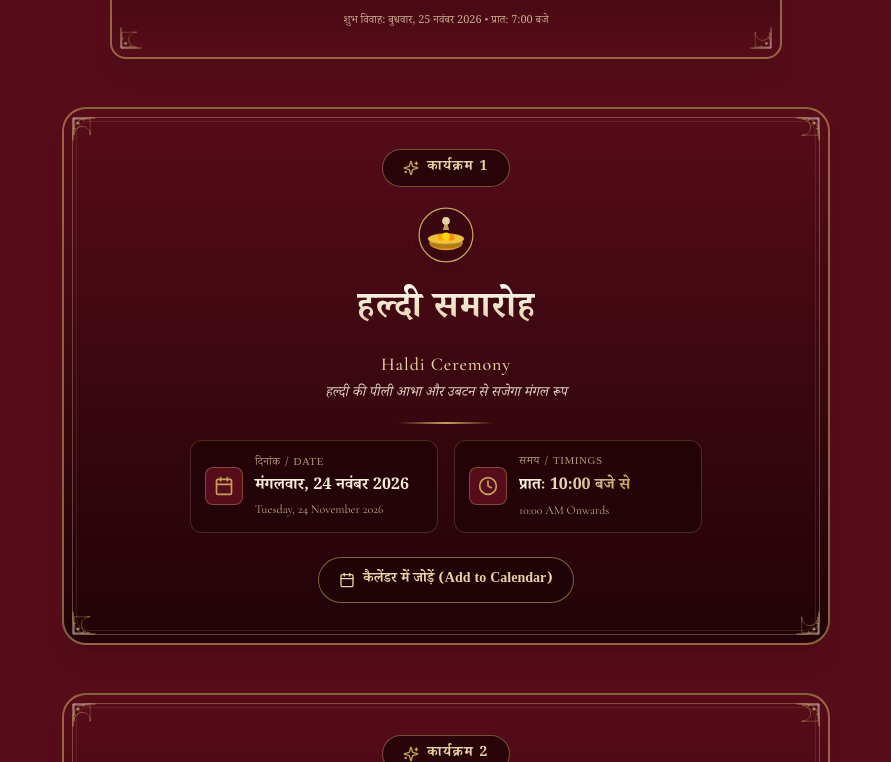
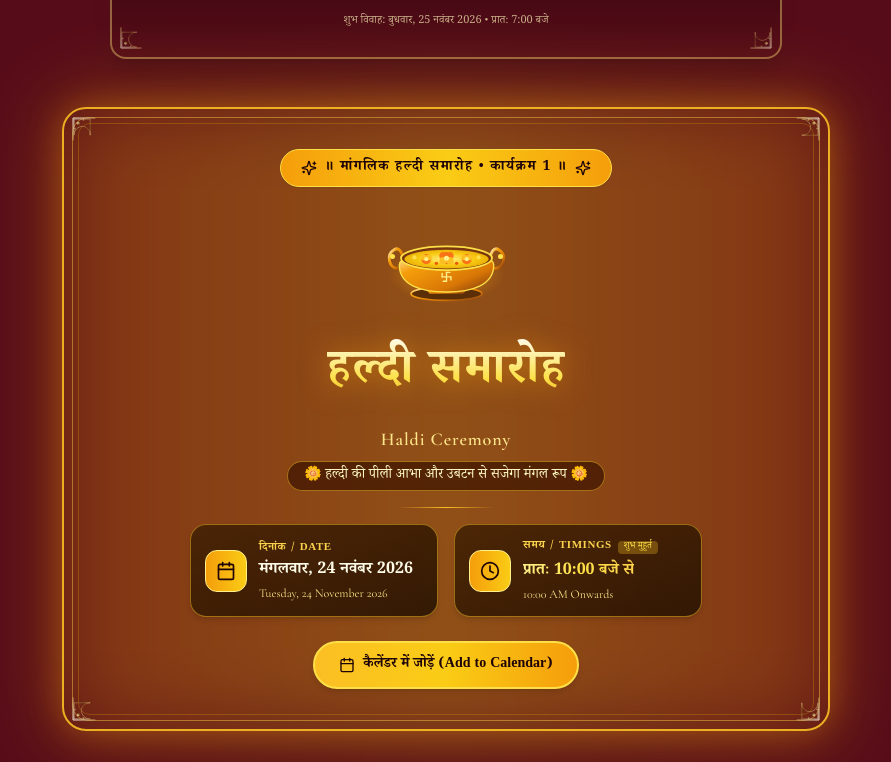
Before and after one commit to Eshbanoliver/wedding-card-design, a React (Vite) app: page / in a window 1280 px wide. Shown: the part 4098-4860 px from the top of the page, without its empty margins (194-1085 px from the left). Built offline with nearby package versions, Linux system fonts and the light colour scheme; a web font is replaced by a local one.

Commit message:
updated files

```diff
--- a/src/components/CelebrationsTimeline.tsx
+++ b/src/components/CelebrationsTimeline.tsx
@@ -1,6 +1,11 @@
 import React, { useState, useEffect } from 'react';
 import { motion } from 'framer-motion';
-import { CornerOrnament, GoldDivider, RoyalMandapIllustration } from './OrnamentalSVGs';
+import {
+  CornerOrnament,
+  GoldDivider,
+  RoyalMandapIllustration,
+  RoyalHaldiUrliIllustration,
+} from './OrnamentalSVGs';
 import { Calendar, Clock, Sparkles } from 'lucide-react';
 import { useLanguage } from '../context/LanguageContext';
 
@@ -50,18 +55,11 @@ export const CelebrationsTimeline: React.FC = () => {
       timeEn: t.haldi.timeEn,
       tagline: t.haldi.tagline,
       isMainWedding: false,
+      isHaldi: true,
       svgIcon: (
-        <svg viewBox="0 0 100 100" className="w-16 h-16 mx-auto filter drop-shadow-md">
-          <circle cx="50" cy="50" r="42" fill="#380710" stroke="#C6A15B" strokeWidth="2" />
-          <ellipse cx="50" cy="62" rx="26" ry="12" fill="#D99B26" />
-          <path d="M 24 62 C 24 74 76 74 76 62 Z" fill="#B37D14" />
-          <ellipse cx="50" cy="56" rx="28" ry="8" fill="#F4C430" stroke="#C6A15B" strokeWidth="1.5" />
-          <circle cx="42" cy="54" r="5" fill="#FFA500" />
-          <circle cx="58" cy="54" r="5" fill="#FF8C00" />
-          <circle cx="50" cy="52" r="6" fill="#FFD700" />
-          <path d="M 45 42 L 55 42 L 52 32 L 48 32 Z" fill="#C6A15B" />
-          <circle cx="50" cy="28" r="6" fill="#E6D3A3" />
-        </svg>
+        <div className="w-full flex justify-center py-2">
+          <RoyalHaldiUrliIllustration size={135} />
+        </div>
       ),
     },
     {
@@ -74,6 +72,7 @@ export const CelebrationsTimeline: React.FC = () => {
       timeEn: t.mehndi.timeEn,
       tagline: t.mehndi.tagline,
       isMainWedding: false,
+      isHaldi: false,
       svgIcon: (
         <svg viewBox="0 0 100 100" className="w-16 h-16 mx-auto filter drop-shadow-md">
           <circle cx="50" cy="50" r="42" fill="#380710" stroke="#C6A15B" strokeWidth="2" />
@@ -102,6 +101,7 @@ export const CelebrationsTimeline: React.FC = () => {
       timeEn: t.wedding.timeEn,
       tagline: t.wedding.tagline,
       isMainWedding: true,
+      isHaldi: false,
       svgIcon: (
         <div className="w-full max-w-[280px] mx-auto py-1">
           <RoyalMandapIllustration className="w-full h-auto" />
@@ -193,6 +193,8 @@ export const CelebrationsTimeline: React.FC = () => {
       <div className="space-y-8 md:space-y-12">
         {events.map((evt, index) => {
           const isMain = evt.isMainWedding;
+          const isHaldi = evt.isHaldi;
+
           return (
             <motion.div
               key={evt.id}
@@ -202,127 +204,237 @@ export const CelebrationsTimeline: React.FC = () => {
               transition={{ duration: 0.8, delay: index * 0.15 }}
               className={`relative mx-auto w-full ${isMain ? 'max-w-4xl' : 'max-w-3xl'}`}
             >
-              {/* Special Glow for Main Wedding */}
+              {/* ─── SPECIAL GLOW ACCENTS ─── */}
+              {isHaldi && (
+                <div className="absolute -inset-2 bg-gradient-to-r from-amber-500/30 via-yellow-400/40 to-amber-500/30 rounded-3xl blur-2xl opacity-90 pointer-events-none" />
+              )}
               {isMain && (
                 <div className="absolute -inset-2 bg-gradient-to-r from-gold-antique/20 via-gold-champagne/25 to-gold-antique/20 rounded-3xl blur-xl opacity-75 pointer-events-none" />
               )}
 
-              {/* Event Card Container */}
+              {/* ─── EVENT CARD CONTAINER ─── */}
               <div
-                className={`relative border-2 ${
-                  isMain
+                className={`relative border-2 rounded-3xl p-6 sm:p-8 md:p-10 backdrop-blur-md overflow-hidden transition-all duration-300 ${
+                  isHaldi
+                    ? 'border-amber-400/90 shadow-[0_0_35px_rgba(245,158,11,0.35)] bg-gradient-to-b from-[#321703]/98 via-[#220D02]/98 to-[#150602]/98'
+                    : isMain
                     ? 'border-gold-antique shadow-gold-lg bg-gradient-to-b from-maroon-deep via-maroon-burgundy to-maroon-darkest'
                     : 'border-gold-antique/60 shadow-xl bg-gradient-to-b from-maroon-deep/85 via-maroon-burgundy/90 to-maroon-darkest/95'
-                } rounded-3xl p-6 sm:p-8 md:p-10 backdrop-blur-md overflow-hidden`}
+                }`}
               >
-                {/* Inner Gold Borders */}
-                <div className="absolute inset-2 border border-gold-champagne/30 rounded-2xl pointer-events-none" />
-                <div className="absolute inset-3 border border-gold-antique/15 rounded-xl pointer-events-none" />
+                {/* Inner Decorative Borders */}
+                <div
+                  className={`absolute inset-2 border rounded-2xl pointer-events-none ${
+                    isHaldi ? 'border-amber-300/45' : 'border-gold-champagne/30'
+                  }`}
+                />
+                <div
+                  className={`absolute inset-3.5 border rounded-xl pointer-events-none ${
+                    isHaldi ? 'border-yellow-500/25' : 'border-gold-antique/15'
+                  }`}
+                />
 
                 {/* Corner Ornaments */}
-                <CornerOrnament position="top-left" className="absolute top-2 left-2 opacity-75" size={isMain ? 34 : 26} />
-                <CornerOrnament position="top-right" className="absolute top-2 right-2 opacity-75" size={isMain ? 34 : 26} />
-                <CornerOrnament position="bottom-left" className="absolute bottom-2 left-2 opacity-75" size={isMain ? 34 : 26} />
-                <CornerOrnament position="bottom-right" className="absolute bottom-2 right-2 opacity-75" size={isMain ? 34 : 26} />
+                <CornerOrnament
+                  position="top-left"
+                  className={`absolute top-2 left-2 ${isHaldi ? 'text-amber-300 opacity-90' : 'opacity-75'}`}
+                  size={isMain ? 34 : 26}
+                />
+                <CornerOrnament
+                  position="top-right"
+                  className={`absolute top-2 right-2 ${isHaldi ? 'text-amber-300 opacity-90' : 'opacity-75'}`}
+                  size={isMain ? 34 : 26}
+                />
+                <CornerOrnament
+                  position="bottom-left"
+                  className={`absolute bottom-2 left-2 ${isHaldi ? 'text-amber-300 opacity-90' : 'opacity-75'}`}
+                  size={isMain ? 34 : 26}
+                />
+                <CornerOrnament
+                  position="bottom-right"
+                  className={`absolute bottom-2 right-2 ${isHaldi ? 'text-amber-300 opacity-90' : 'opacity-75'}`}
+                  size={isMain ? 34 : 26}
+                />
 
-                {/* Event Top Badge */}
+                {/* ─── EVENT TOP BADGE ─── */}
                 <div className="flex justify-center mb-4">
                   <div
-                    className={`inline-flex items-center gap-2 px-5 py-1.5 rounded-full border ${
-                      isMain
+                    className={`inline-flex items-center gap-2 px-5 py-1.5 rounded-full border shadow-sm ${
+                      isHaldi
+                        ? 'border-yellow-300 bg-gradient-to-r from-amber-500 via-yellow-400 to-amber-500 text-maroon-darkest font-extrabold shadow-[0_0_15px_rgba(245,158,11,0.5)]'
+                        : isMain
                         ? 'border-gold-champagne bg-maroon-deep text-gold-pale shadow-gold-sm'
                         : 'border-gold-antique/50 bg-maroon-darkest/80 text-gold-champagne'
                     }`}
                   >
-                    <Sparkles className="w-4 h-4 text-gold-antique" />
+                    <Sparkles className={`w-4 h-4 ${isHaldi ? 'text-maroon-darkest' : 'text-gold-antique'}`} />
                     <span className="font-devanagari text-xs md:text-sm font-bold tracking-widest uppercase leading-normal py-0.5">
-                      {t.karyakram} {index + 1}
+                      {isHaldi ? '॥ मांगलिक हल्दी समारोह • कार्यक्रम 1 ॥' : `${t.karyakram} ${index + 1}`}
                     </span>
+                    <Sparkles className={`w-4 h-4 ${isHaldi ? 'text-maroon-darkest' : 'text-gold-antique'}`} />
                   </div>
                 </div>
 
-                {/* Event Visual Illustration */}
+                {/* ─── EVENT VISUAL ILLUSTRATION ─── */}
                 <div className="my-3 flex justify-center">
                   {evt.svgIcon}
                 </div>
 
-                {/* Event Titles */}
+                {/* ─── EVENT TITLES ─── */}
                 <div className="text-center my-4">
                   <h3
-                    className={`font-devanagari font-extrabold text-transparent bg-clip-text bg-gradient-to-b from-[#FFFDF5] via-[#EADBBA] to-[#C6A15B] tracking-wide inline-block py-2 leading-normal ${
-                      isMain ? 'text-3xl sm:text-4xl md:text-5xl' : 'text-2xl sm:text-3xl md:text-4xl'
+                    className={`font-devanagari font-extrabold tracking-wide inline-block py-2 leading-normal ${
+                      isHaldi
+                        ? 'text-3xl sm:text-4xl md:text-5xl text-transparent bg-clip-text bg-gradient-to-b from-[#FFFDF0] via-[#FDE047] to-[#D97706] drop-shadow-[0_2px_14px_rgba(245,158,11,0.6)]'
+                        : isMain
+                        ? 'text-3xl sm:text-4xl md:text-5xl text-transparent bg-clip-text bg-gradient-to-b from-[#FFFDF5] via-[#EADBBA] to-[#C6A15B]'
+                        : 'text-2xl sm:text-3xl md:text-4xl text-transparent bg-clip-text bg-gradient-to-b from-[#FFFDF5] via-[#EADBBA] to-[#C6A15B]'
                     }`}
                   >
                     {evt.nameHi}
                   </h3>
-                  <p className="font-cormorant text-base sm:text-lg text-gold-champagne font-medium tracking-wider mt-1">
+                  <p
+                    className={`font-cormorant text-base sm:text-lg font-semibold tracking-wider mt-1 ${
+                      isHaldi ? 'text-amber-200' : 'text-gold-champagne'
+                    }`}
+                  >
                     {evt.nameEn}
                   </p>
-                  <p className="font-devanagari text-xs sm:text-sm text-cream/90 italic mt-1 leading-relaxed py-0.5">
-                    {evt.tagline}
-                  </p>
+
+                  {/* Haldi Tagline Banner */}
+                  <div className="mt-2 flex justify-center">
+                    <p
+                      className={`font-devanagari text-xs sm:text-sm leading-relaxed py-1 px-4 rounded-full border ${
+                        isHaldi
+                          ? 'bg-amber-950/80 border-amber-400/50 text-yellow-100 shadow-inner'
+                          : 'border-transparent text-cream/90 italic'
+                      }`}
+                    >
+                      {isHaldi ? `🌼 ${evt.tagline} 🌼` : evt.tagline}
+                    </p>
+                  </div>
                 </div>
 
-                <div className="w-24 h-[1.5px] bg-gradient-to-r from-transparent via-gold-antique to-transparent mx-auto my-4" />
+                <div
+                  className={`w-24 h-[1.5px] mx-auto my-4 ${
+                    isHaldi
+                      ? 'bg-gradient-to-r from-transparent via-amber-400 to-transparent'
+                      : 'bg-gradient-to-r from-transparent via-gold-antique to-transparent'
+                  }`}
+                />
 
-                {/* Date & Time Grid */}
+                {/* ─── DATE & TIME GRID ─── */}
                 <div className="grid grid-cols-1 sm:grid-cols-2 gap-4 max-w-lg mx-auto my-4">
-
                   {/* Date Column */}
-                  <div className="flex items-center gap-3 p-3.5 rounded-xl bg-maroon-darkest/70 border border-gold-antique/25">
-                    <div className="p-2 rounded-lg bg-maroon-deep border border-gold-antique/40 text-gold-champagne shrink-0">
-                      <Calendar className="w-5 h-5 text-gold-antique" />
+                  <div
+                    className={`flex items-center gap-3 p-3.5 rounded-2xl border transition-all ${
+                      isHaldi
+                        ? 'bg-gradient-to-br from-[#452204]/90 to-[#2A1402]/90 border-amber-400/50 shadow-md hover:border-amber-400'
+                        : 'bg-maroon-darkest/70 border-gold-antique/25'
+                    }`}
+                  >
+                    <div
+                      className={`p-2.5 rounded-xl border shrink-0 ${
+                        isHaldi
+                          ? 'bg-gradient-to-r from-amber-500 to-yellow-400 text-maroon-darkest border-yellow-200 shadow-sm'
+                          : 'bg-maroon-deep border-gold-antique/40 text-gold-champagne'
+                      }`}
+                    >
+                      <Calendar className="w-5 h-5" />
                     </div>
                     <div>
-                      <span className="block font-devanagari text-[11px] uppercase tracking-wider text-gold-champagne/70 leading-normal">
+                      <span
+                        className={`block font-devanagari text-[11px] uppercase tracking-wider leading-normal ${
+                          isHaldi ? 'text-amber-300 font-semibold' : 'text-gold-champagne/70'
+                        }`}
+                      >
                         {t.dateLabel}
                       </span>
-                      <p className="font-devanagari text-sm sm:text-base font-semibold text-cream leading-normal py-0.5">
+                      <p
+                        className={`font-devanagari text-sm sm:text-base font-semibold leading-normal py-0.5 ${
+                          isHaldi ? 'text-yellow-50' : 'text-cream'
+                        }`}
+                      >
                         {evt.dayHi}
                       </p>
-                      <p className="font-cormorant text-xs text-gold-champagne/80">
+                      <p className={`font-cormorant text-xs ${isHaldi ? 'text-amber-200' : 'text-gold-champagne/80'}`}>
                         {evt.dayEn}
                       </p>
                     </div>
                   </div>
 
                   {/* Time Column */}
-                  <div className="flex items-center gap-3 p-3.5 rounded-xl bg-maroon-darkest/70 border border-gold-antique/25">
-                    <div className="p-2 rounded-lg bg-maroon-deep border border-gold-antique/40 text-gold-champagne shrink-0">
-                      <Clock className="w-5 h-5 text-gold-antique" />
+                  <div
+                    className={`flex items-center gap-3 p-3.5 rounded-2xl border transition-all ${
+                      isHaldi
+                        ? 'bg-gradient-to-br from-[#452204]/90 to-[#2A1402]/90 border-amber-400/50 shadow-md hover:border-amber-400'
+                        : 'bg-maroon-darkest/70 border-gold-antique/25'
+                    }`}
+                  >
+                    <div
+                      className={`p-2.5 rounded-xl border shrink-0 ${
+                        isHaldi
+                          ? 'bg-gradient-to-r from-amber-500 to-yellow-400 text-maroon-darkest border-yellow-200 shadow-sm'
+                          : 'bg-maroon-deep border-gold-antique/40 text-gold-champagne'
+                      }`}
+                    >
+                      <Clock className="w-5 h-5" />
                     </div>
                     <div>
-                      <span className="block font-devanagari text-[11px] uppercase tracking-wider text-gold-champagne/70 leading-normal">
-                        {t.timeLabel}
-                      </span>
-                      <p className="font-devanagari text-sm sm:text-base font-bold text-transparent bg-clip-text bg-gradient-to-r from-gold-pale to-gold-antique leading-normal py-0.5 inline-block">
+                      <div className="flex items-center gap-1.5">
+                        <span
+                          className={`block font-devanagari text-[11px] uppercase tracking-wider leading-normal ${
+                            isHaldi ? 'text-amber-300 font-semibold' : 'text-gold-champagne/70'
+                          }`}
+                        >
+                          {t.timeLabel}
+                        </span>
+                        {isHaldi && (
+                          <span className="text-[9px] px-1.5 py-0.2 rounded bg-amber-400/30 text-yellow-300 font-devanagari">
+                            शुभ मुहूर्त
+                          </span>
+                        )}
+                      </div>
+                      <p
+                        className={`font-devanagari text-sm sm:text-base font-bold leading-normal py-0.5 inline-block ${
+                          isHaldi
+                            ? 'text-transparent bg-clip-text bg-gradient-to-r from-yellow-200 via-yellow-300 to-amber-300'
+                            : 'text-transparent bg-clip-text bg-gradient-to-r from-gold-pale to-gold-antique'
+                        }`}
+                      >
                         {evt.timeHi}
                       </p>
-                      <p className="font-cormorant text-xs text-gold-champagne/80">
+                      <p className={`font-cormorant text-xs ${isHaldi ? 'text-amber-200' : 'text-gold-champagne/80'}`}>
                         {evt.timeEn}
                       </p>
                     </div>
                   </div>
-
                 </div>
 
-                {/* Add to Calendar Button */}
+                {/* ─── ADD TO CALENDAR BUTTON ─── */}
                 <div className="flex justify-center mt-6">
                   <a
                     href={createGoogleCalendarUrl(
                       `Akshay & Vibhuti - ${evt.nameEn}`,
-                      evt.id === 'wedding' ? '20261125T070000' : evt.id === 'haldi' ? '20261124T100000' : '20261124T160000',
+                      evt.id === 'wedding'
+                        ? '20261125T070000'
+                        : evt.id === 'haldi'
+                        ? '20261124T100000'
+                        : '20261124T160000',
                       `Royal Jain Wedding of Akshay & Vibhuti. Ceremony: ${evt.nameHi} (${evt.nameEn}). Venue: Hotel Madurai, Udaipur, Rajasthan.`
                     )}
                     target="_blank"
                     rel="noopener noreferrer"
-                    className="inline-flex items-center gap-2 px-5 py-2.5 rounded-full border border-gold-antique/60 bg-maroon-darkest/90 hover:bg-gold-antique hover:text-maroon-darkest text-gold-champagne transition-all duration-300 font-devanagari text-xs sm:text-sm font-semibold shadow-sm hover:shadow-gold-sm leading-normal"
+                    className={`inline-flex items-center gap-2 px-6 py-2.5 rounded-full font-devanagari text-xs sm:text-sm font-bold shadow-md transition-all duration-300 leading-normal hover:scale-[1.03] active:scale-[0.98] ${
+                      isHaldi
+                        ? 'border-2 border-yellow-300 bg-gradient-to-r from-amber-400 via-yellow-400 to-amber-500 hover:from-yellow-300 hover:to-amber-400 text-maroon-darkest shadow-[0_4px_16px_rgba(245,158,11,0.4)] hover:shadow-[0_4px_24px_rgba(245,158,11,0.7)]'
+                        : 'border border-gold-antique/60 bg-maroon-darkest/90 hover:bg-gold-antique hover:text-maroon-darkest text-gold-champagne hover:shadow-gold-sm'
+                    }`}
                   >
                     <Calendar className="w-4 h-4" />
                     <span className="py-0.5">{t.addToCalendar}</span>
                   </a>
                 </div>
-
               </div>
             </motion.div>
           );
--- a/src/components/OrnamentalSVGs.tsx
+++ b/src/components/OrnamentalSVGs.tsx
@@ -577,6 +577,111 @@ export const RoyalDoliIcon: React.FC<{ className?: string; size?: number }> = ({
   );
 };
 
+// 13. Royal Haldi Urli (पारंपरिक शाही हल्दी उरली एवं गेंदा पुष्प)
+export const RoyalHaldiUrliIllustration: React.FC<{ className?: string; size?: number }> = ({ className = '', size = 120 }) => {
+  const gradId = `urli-gold-${Math.random().toString(36).substr(2, 9)}`;
+  return (
+    <svg width={size} height={size * 0.75} viewBox="0 0 160 120" fill="none" xmlns="http://www.w3.org/2000/svg" className={className}>
+      <defs>
+        <linearGradient id={`${gradId}-brass`} x1="0%" y1="0%" x2="100%" y2="100%">
+          <stop offset="0%" stopColor="#FFF9D2" />
+          <stop offset="30%" stopColor="#F59E0B" />
+          <stop offset="70%" stopColor="#D97706" />
+          <stop offset="100%" stopColor="#78350F" />
+        </linearGradient>
+        <radialGradient id={`${gradId}-paste`} cx="50%" cy="50%" r="50%">
+          <stop offset="0%" stopColor="#FEF08A" />
+          <stop offset="60%" stopColor="#FACC15" />
+          <stop offset="100%" stopColor="#EAB308" />
+        </radialGradient>
+        <radialGradient id={`${gradId}-glow`} cx="50%" cy="50%" r="50%">
+          <stop offset="0%" stopColor="#FBBF24" stopOpacity="0.6" />
+          <stop offset="100%" stopColor="#F59E0B" stopOpacity="0" />
+        </radialGradient>
+      </defs>
+
+      {/* Ambient Yellow Haldi Glow */}
+      <ellipse cx="80" cy="75" rx="70" ry="35" fill={`url(#${gradId}-glow)`} />
+
+      {/* Decorative Traditional Brass Handles */}
+      <path
+        d="M 22 68 C 12 68 8 52 18 46 C 24 42 28 50 28 56"
+        stroke={`url(#${gradId}-brass)`}
+        strokeWidth="3.5"
+        strokeLinecap="round"
+        fill="none"
+      />
+      <circle cx="16" cy="54" r="3" fill="#FDE047" />
+
+      <path
+        d="M 138 68 C 148 68 152 52 142 46 C 136 42 132 50 132 56"
+        stroke={`url(#${gradId}-brass)`}
+        strokeWidth="3.5"
+        strokeLinecap="round"
+        fill="none"
+      />
+      <circle cx="144" cy="54" r="3" fill="#FDE047" />
+
+      {/* Urli Pedestal Base */}
+      <ellipse cx="80" cy="98" rx="42" ry="8" fill="#5A2E07" stroke={`url(#${gradId}-brass)`} strokeWidth="2" />
+      <path d="M 52 88 L 60 98 L 100 98 L 108 88 Z" fill={`url(#${gradId}-brass)`} />
+
+      {/* Brass Urli Main Bowl Body */}
+      <path
+        d="M 24 64 C 24 88 50 96 80 96 C 110 96 136 88 136 64 C 136 54 110 46 80 46 C 50 46 24 54 24 64 Z"
+        fill={`url(#${gradId}-brass)`}
+        stroke="#FDE047"
+        strokeWidth="1.5"
+      />
+
+      {/* Carved Floral Band on Bowl Rim */}
+      <ellipse cx="80" cy="56" rx="54" ry="14" fill="#78350F" stroke="#FDE047" strokeWidth="2" />
+      {/* Haldi Turmeric Paste Surface */}
+      <ellipse cx="80" cy="57" rx="50" ry="11" fill={`url(#${gradId}-paste)`} />
+
+      {/* Floating Orange Marigold Flowers (गेंदे के फूल) */}
+      {/* Flower 1 - Center */}
+      <g transform="translate(80, 56)">
+        <circle cx="0" cy="0" r="7" fill="#EA580C" />
+        <circle cx="-4" cy="-3" r="4.5" fill="#F97316" />
+        <circle cx="4" cy="-3" r="4.5" fill="#F97316" />
+        <circle cx="4" cy="3" r="4.5" fill="#FBBF24" />
+        <circle cx="-4" cy="3" r="4.5" fill="#FBBF24" />
+        <circle cx="0" cy="0" r="3" fill="#FEF08A" />
+      </g>
+      {/* Flower 2 - Left */}
+      <g transform="translate(56, 57)">
+        <circle cx="0" cy="0" r="6" fill="#F97316" />
+        <circle cx="-3" cy="-2" r="3.5" fill="#FBBF24" />
+        <circle cx="3" cy="-2" r="3.5" fill="#FBBF24" />
+        <circle cx="0" cy="0" r="2.5" fill="#FEF08A" />
+      </g>
+      {/* Flower 3 - Right */}
+      <g transform="translate(104, 57)">
+        <circle cx="0" cy="0" r="6" fill="#F97316" />
+        <circle cx="-3" cy="-2" r="3.5" fill="#FBBF24" />
+        <circle cx="3" cy="-2" r="3.5" fill="#FBBF24" />
+        <circle cx="0" cy="0" r="2.5" fill="#FEF08A" />
+      </g>
+      {/* Scattered Petals */}
+      <circle cx="42" cy="55" r="2.5" fill="#FDE047" />
+      <circle cx="68" cy="62" r="2" fill="#EA580C" />
+      <circle cx="92" cy="62" r="2" fill="#EA580C" />
+      <circle cx="118" cy="55" r="2.5" fill="#FDE047" />
+
+      {/* Traditional Auspicious Swastik on Urli Front */}
+      <g transform="translate(80, 78) scale(0.65)" stroke="#FEF08A" strokeWidth="2.5" strokeLinecap="round" strokeLinejoin="round" fill="none">
+        <line x1="0" y1="-8" x2="0" y2="8" />
+        <line x1="-8" y1="0" x2="8" y2="0" />
+        <line x1="0" y1="-8" x2="6" y2="-8" />
+        <line x1="0" y1="8" x2="-6" y2="8" />
+        <line x1="-8" y1="0" x2="-8" y2="-6" />
+        <line x1="8" y1="0" x2="8" y2="6" />
+      </g>
+    </svg>
+  );
+};
+
 // 12. Royal Gathbandhan Knot (पवित्र गठबंधन गाँठ एवं मंगल कलश)
 export const RoyalGathbandhanIcon: React.FC<{ className?: string; size?: number }> = ({ className = '', size = 64 }) => {
   const gradId = `gath-gold-${Math.random().toString(36).substr(2, 9)}`;
```
